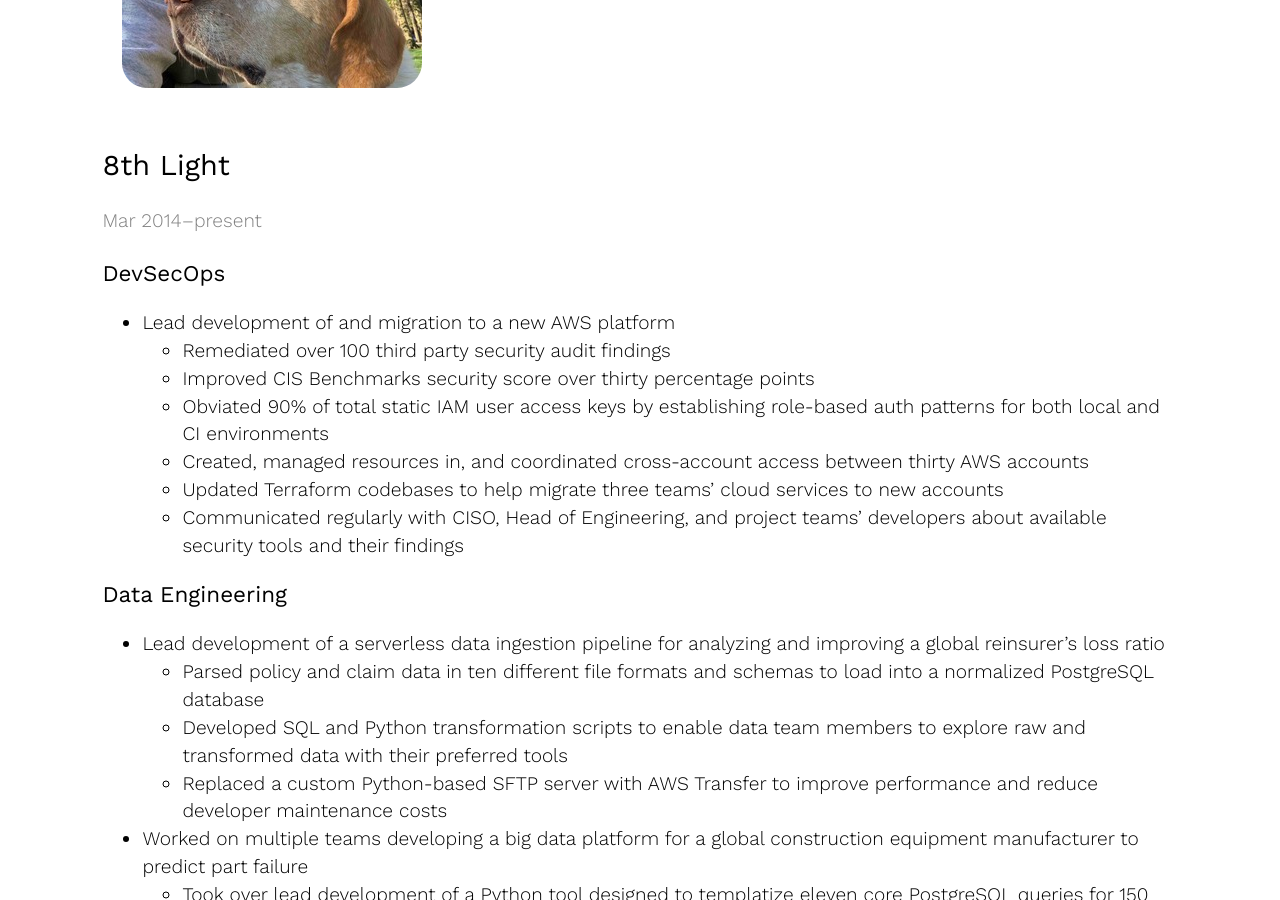
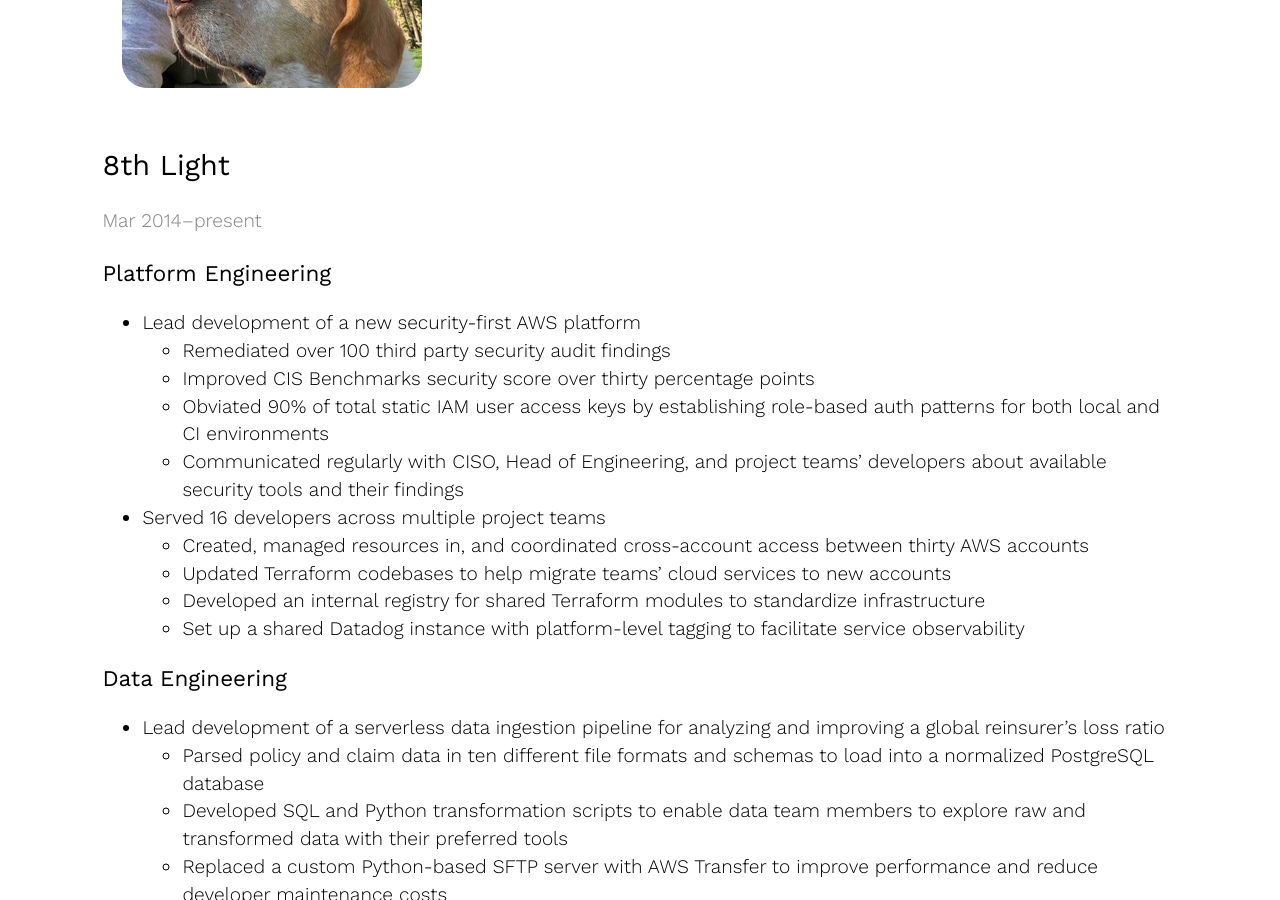
Before and after one commit to mikeknep/website, a Jekyll site: the page built from resume.md, in a window 1280 px wide and 900 px high, scrolled down 327 px. Built offline with Jekyll 4.4.1, drawn with Linux system fonts in a browser that asks for light colours; some of the changed text lies outside the part shown.

Commit message:
Resume updates/tweaks

```diff
--- a/resume.md
+++ b/resume.md
@@ -5,15 +5,18 @@
 ## 8th Light
 <h4 class="byline">Mar 2014–present</h4>
 
-### DevSecOps
+### Platform Engineering
 
-- Lead development of and migration to a new AWS platform
+- Lead development of a new security-first AWS platform
   - Remediated over 100 third party security audit findings
   - Improved CIS Benchmarks security score over thirty percentage points
   - Obviated 90% of total static IAM user access keys by establishing role-based auth patterns for both local and CI environments
+  - Communicated regularly with CISO, Head of Engineering, and project teams' developers about available security tools and their findings
+- Served 16 developers across multiple project teams
   - Created, managed resources in, and coordinated cross-account access between thirty AWS accounts
-  - Updated Terraform codebases to help migrate three teams' cloud services to new accounts
-  - Communicated regularly with CISO, Head of Engineering, and project teams' developers about available security tools and their findings
+  - Updated Terraform codebases to help migrate teams' cloud services to new accounts
+  - Developed an internal registry for shared Terraform modules to standardize infrastructure
+  - Set up a shared Datadog instance with platform-level tagging to facilitate service observability
 
 ### Data Engineering
 
@@ -47,6 +50,8 @@
 - Led development of a Rails application for CQA to facilitate event creation and guest reservations, membership payments, content distribution, and group email announcements
   - Maintained and supported the application and its users through July 2020
 - Developed a Rails application for the Batavia Public Library Youth Services staff to register 1,200 patrons for the summer reading program, track progress, and report participation statistics
+- Developed an admin dashboard for Omron Health executives and their corporate clients to analyze user activation, participate, and retention metrics related to corporate wellness programs
+- Contributed to the development of Wireharbor Security, an IT risk management solution
 
 ## Education
 
```
